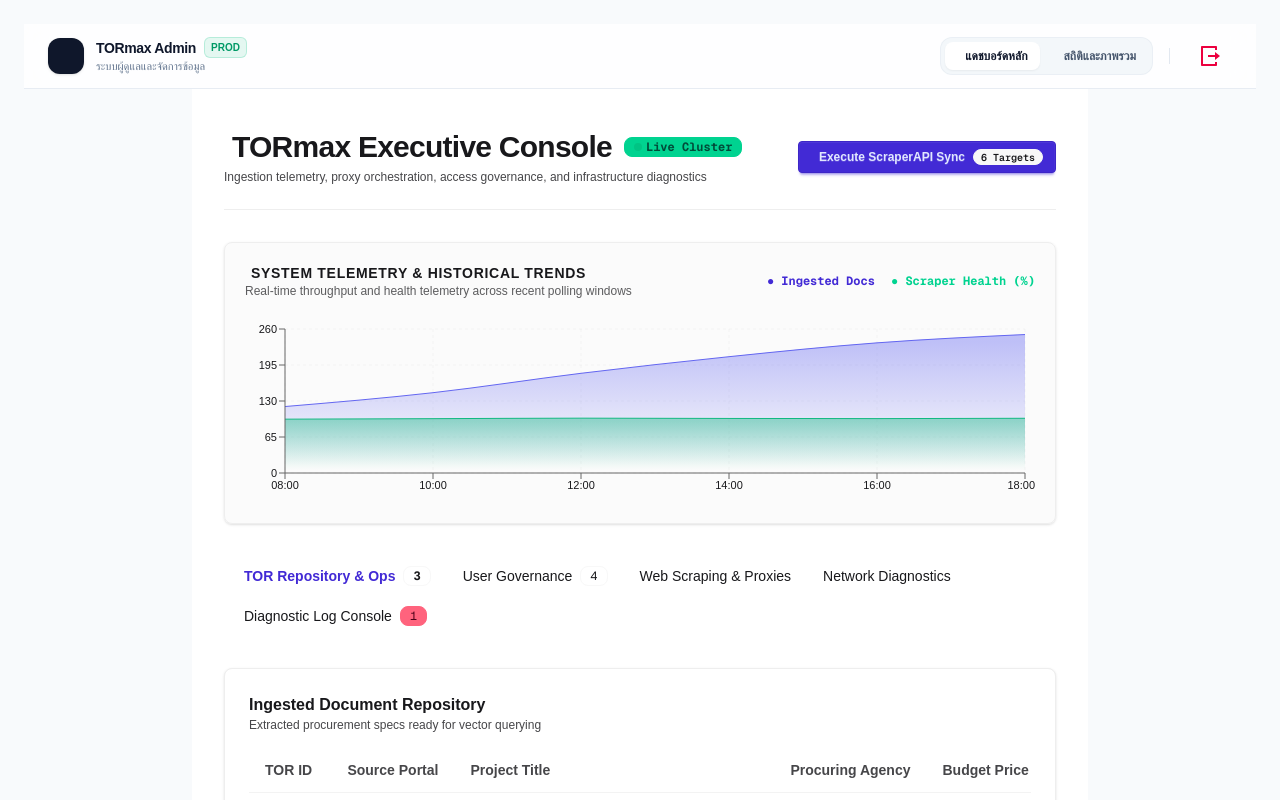
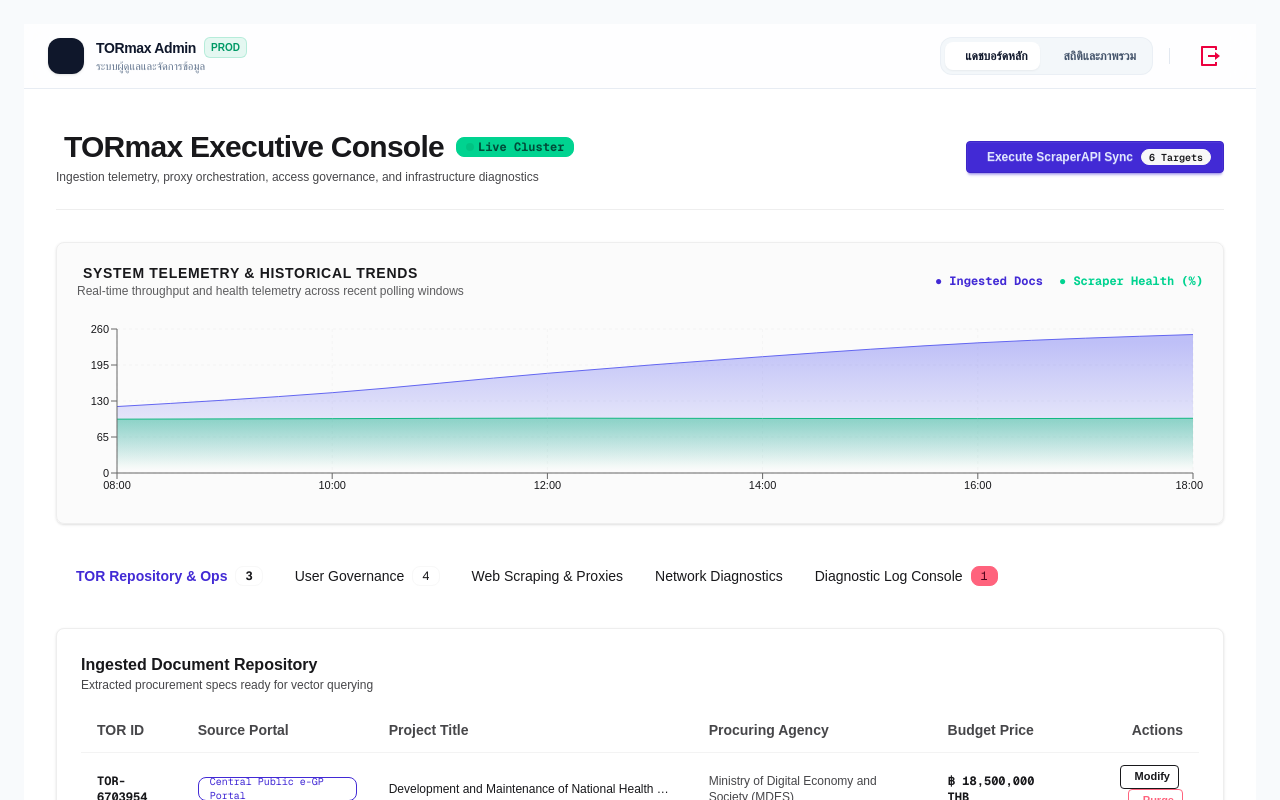
Before and after one commit to TORmax-KU/TORmax-Admin, a Next.js app: page /admin in a window 1280 px wide. Shown: the top 800 px of the page. Built offline with nearby package versions, Linux system fonts and the light colour scheme.

Commit message:
Update layout.tsx

```diff
--- a/app/admin/layout.tsx
+++ b/app/admin/layout.tsx
@@ -9,7 +9,7 @@ export default function AdminLayout({
     return (
         <section className="min-h-screen bg-slate-50 dark:bg-slate-900 text-slate-900 dark:text-slate-100 p-6">
            <AdminHeader/>
-            <main className="max-w-4xl mx-auto">
+            <main className="mx-auto">
                 {children}
             </main>
         </section>
```
